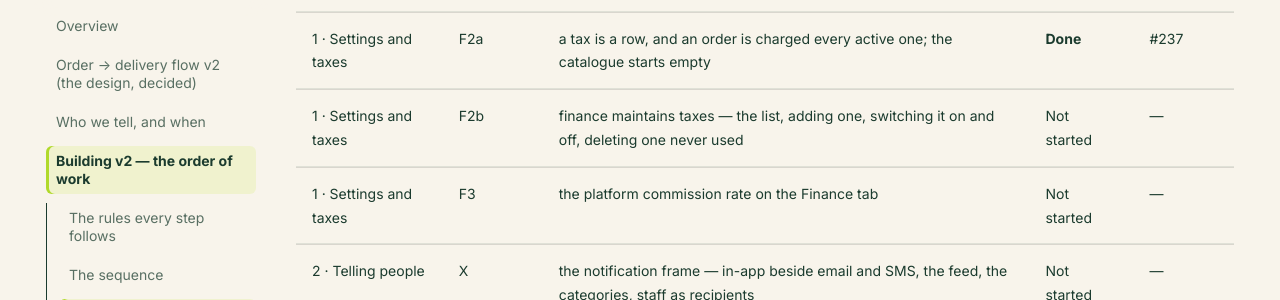
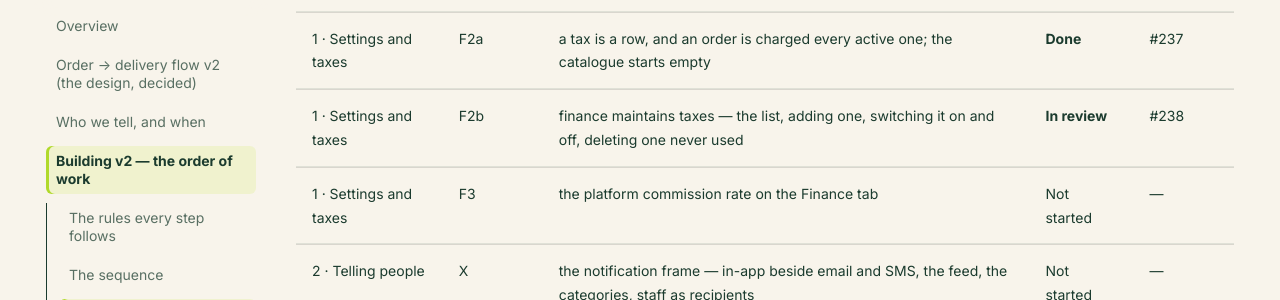
Before and after one commit to cropdoor/cropdoor-almanac, an MkDocs documentation site: the page built from docs/domain/order-delivery-flow-v2-build-order.md, in a window 1280 px wide and 900 px high, scrolled down 4399 px. Shown: the part 153-453 px from the top of the window. Built offline with MkDocs 1.6.1 and Material for MkDocs 9.7.7, drawn with Linux system fonts in a browser that asks for light colours; some web fonts are replaced; comment, search, counter and statistics services are not loaded.

Commit message:
docs(domain): F2b is in review
Finance can maintain taxes: the list, adding one (switched off), editing it,
switching it on and off, and deleting one never used. Step 1 has F3 left.

```diff
--- a/docs/domain/order-delivery-flow-v2-build-order.md
+++ b/docs/domain/order-delivery-flow-v2-build-order.md
@@ -54,7 +54,7 @@ The one place that says what is finished. A PR is **Done** only once it is merge
 | 1 · Settings and taxes | E2b | every save recorded — who, the old value, the new — and a save locks what it changes | **Done** | #235 |
 | 1 · Settings and taxes | F1 | the three Ghanaian levies go; new orders carry no tax | **Done** | #236 |
 | 1 · Settings and taxes | F2a | a tax is a row, and an order is charged every active one; the catalogue starts empty | **Done** | #237 |
-| 1 · Settings and taxes | F2b | finance maintains taxes — the list, adding one, switching it on and off, deleting one never used | Not started | — |
+| 1 · Settings and taxes | F2b | finance maintains taxes — the list, adding one, switching it on and off, deleting one never used | **In review** | #238 |
 | 1 · Settings and taxes | F3 | the platform commission rate on the Finance tab | Not started | — |
 | 2 · Telling people | X | the notification frame — in-app beside email and SMS, the feed, the categories, staff as recipients | Not started | — |
 | 2 · Telling people | Y | the eighteen messages the flow names, moved onto the frame | Not started | — |
```
